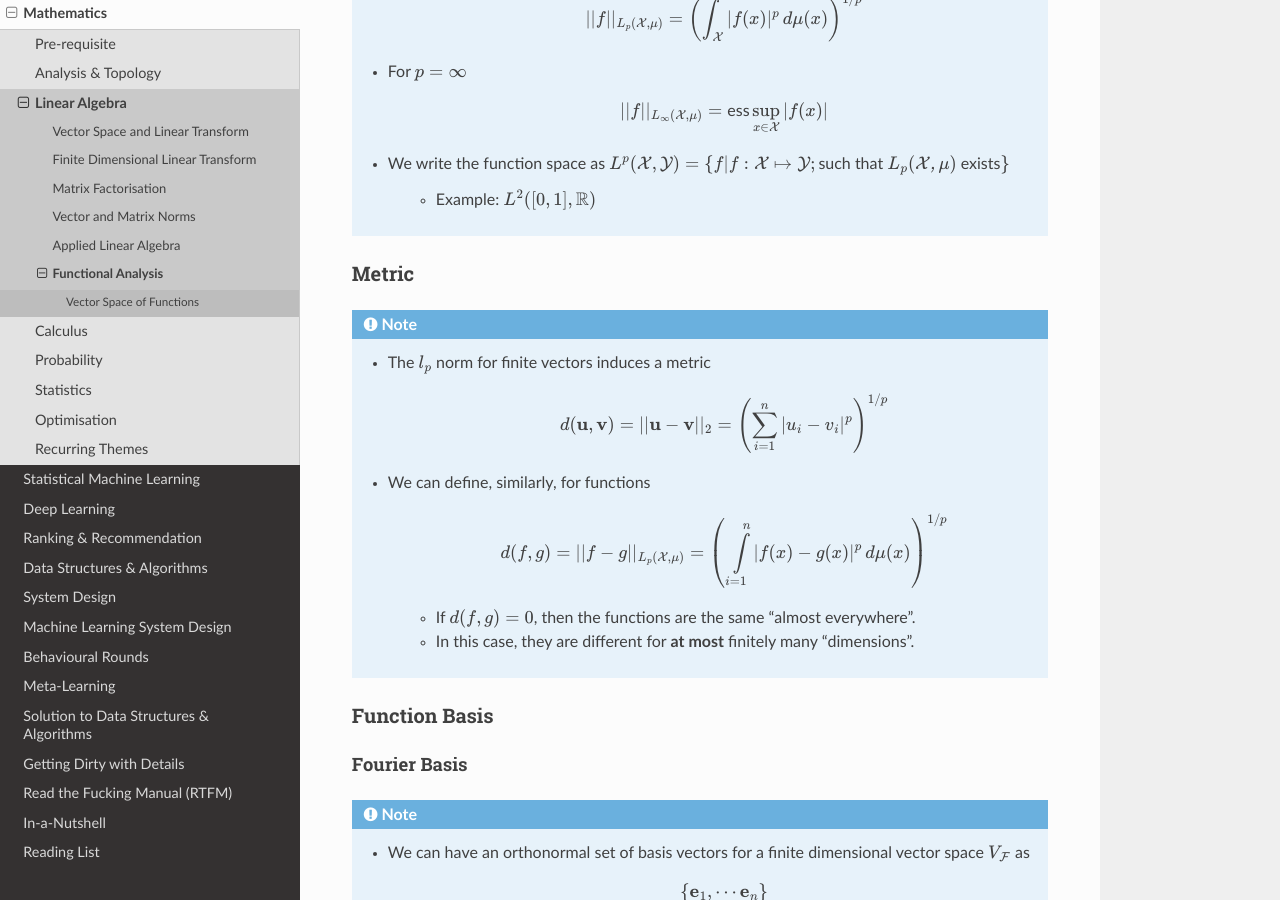
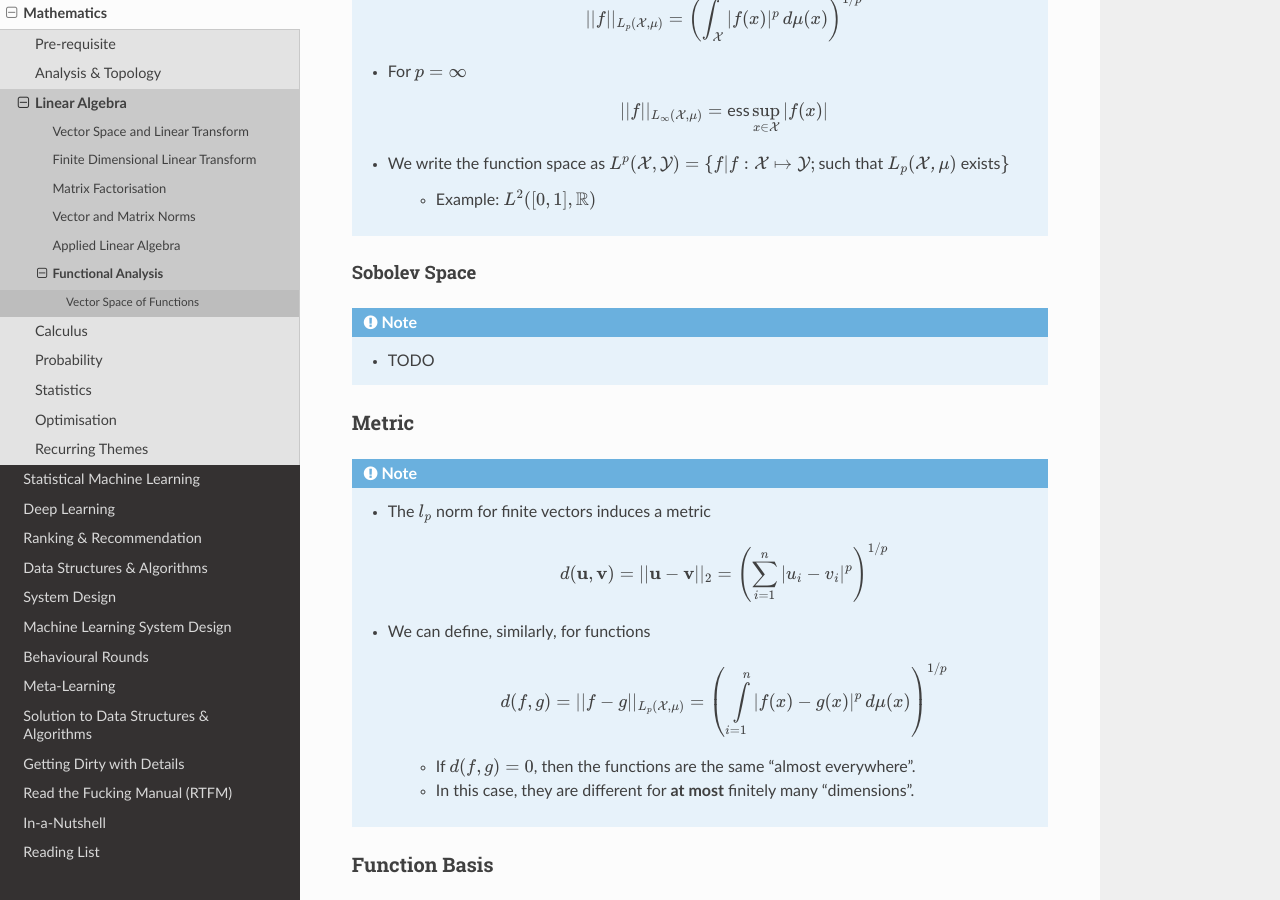
Before and after one commit to uselesstechjunks/leetcode, a Sphinx documentation site: the page built from docs/source/math/linalg/funan.rst, in a window 1280 px wide and 900 px high, scrolled down 2373 px. Built offline with Sphinx 7.4.7 and the Read the Docs theme 2.0.0, drawn with Linux system fonts in a browser that asks for light colours.

Commit message:
Update funan.rst

```diff
--- a/docs/source/math/linalg/funan.rst
+++ b/docs/source/math/linalg/funan.rst
@@ -83,6 +83,11 @@ Lp Space
 
 		* Example: :math:`L^2([0,1],\mathbb{R})`
 
+Sobolev Space
+--------------------------------------------------------------------------------
+.. note::
+	* TODO
+
 Metric
 ================================================================================
 .. note::
```
